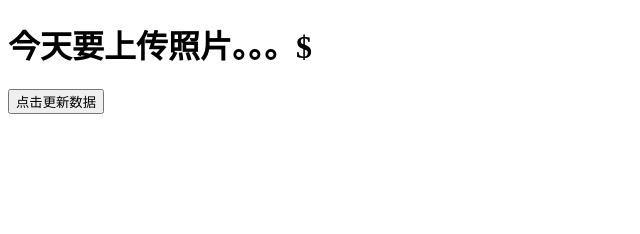
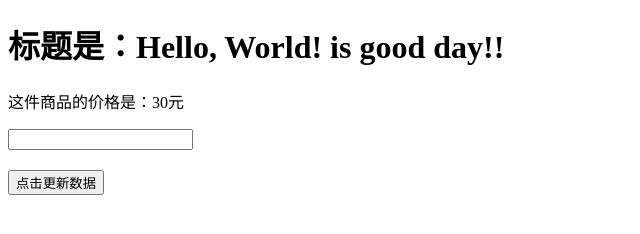
Before and after one commit to shataniya/-Vue.js, a website built with webpack: page index.html in a window 1280 px wide. Shown: the whole page, without its empty margins (0-640 px from the left). Built offline with nearby package versions, Linux system fonts and the light colour scheme.

Commit message:
Add files via upload

```diff
--- a/index.html
+++ b/index.html
@@ -8,7 +8,10 @@
 </head>
 <body>
     <div id="app">
-        <h1>$information$</h1>
+        <h1>标题是：$title  is good day!!</h1>
+        <p>这件商品的价格是：$price元</p>
+        <input type="text" #msg name="name" id="name">
+        <h2>$msg</h2>
         <button @click="onclick">点击更新数据</button>
     </div>
 </body>
--- a/index.js
+++ b/index.js
@@ -4,32 +4,22 @@ const vm = new Vue({
     el: "#app",
     data: {
         title: "Hello, World!",
-        desc: "这是一条描述信息的文字...",
-        name: "tom",
-        discriptioon: "monno",
-        input: "satan",
-        num: 4,
-        list: [{ name: "tom", age: 10 }, { name: "jerry", age: 5 }],
-        mongo: { name: "mongo", age: 12, gender: "female" },
-        array: [10, 20, 30],
-        msg: "",
-        information: "今天要上传照片。。。"
+        price: 30,
+        msg: ""
     },
     methods: {
         onclick(){
-            this.information = "今天不上传照片。。"
+            this.price = 100
         }
     },
     computed: {
         sum: function(){
-            return this.num + ", Hello"
+            return this.price + 20
         }
     },
     watch: {
         title: function(value, oldval){
-            // console.log(value, oldval)
             this.msg = value
-            // this.desc = value
         }
     }
 })
```
